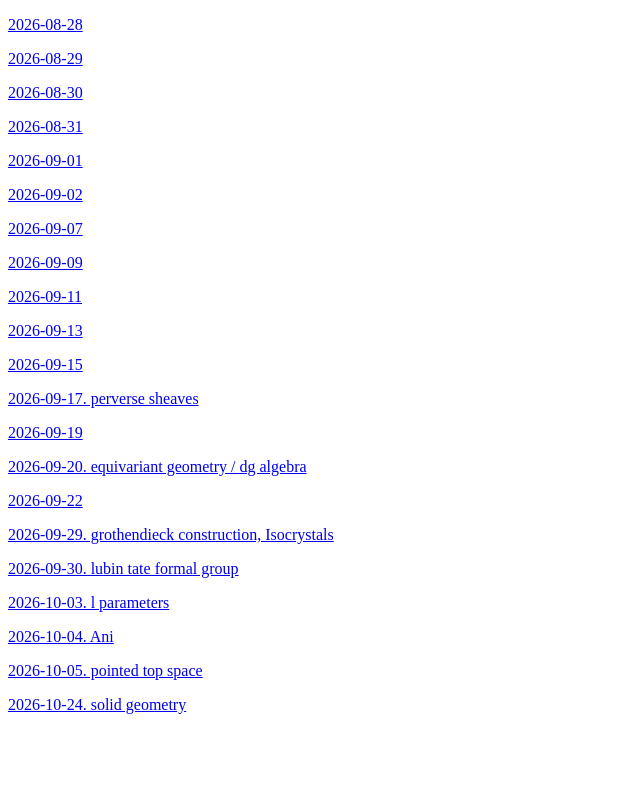
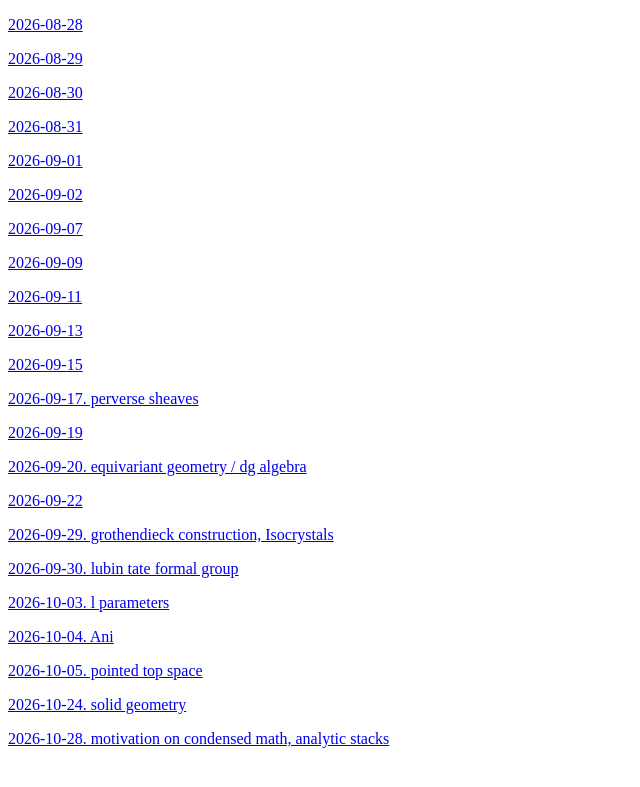
Before and after one commit to alchan00/alchan00.github.io, a Jekyll site: the page built from daily-notes/index.md, in a window 1280 px wide. Shown: the top 787 px of the page, without its empty margins (0-640 px from the left). Built offline with Jekyll 4.4.1, drawn with Linux system fonts in a browser that asks for light colours; our own code applies the rules of GitHub Pages for plain Markdown files.

Commit message:
Update index.md

```diff
--- a/daily-notes/index.md
+++ b/daily-notes/index.md
@@ -52,3 +52,5 @@
 
 
 [2026-10-24. solid geometry](2026-10-24/)
+
+[2026-10-28. motivation on condensed math, analytic stacks](2026-10-24/)
```
